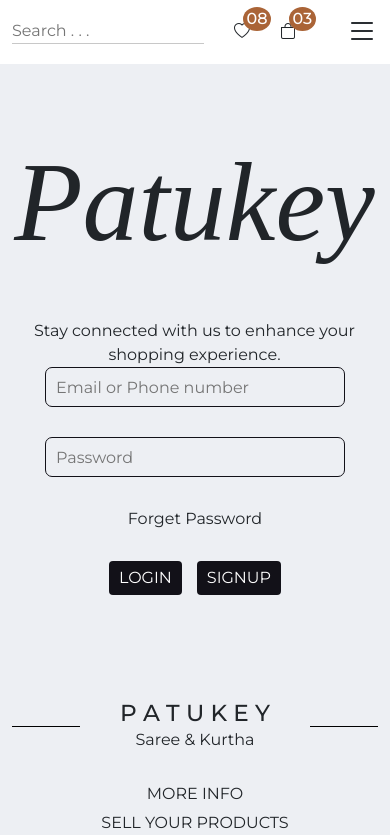
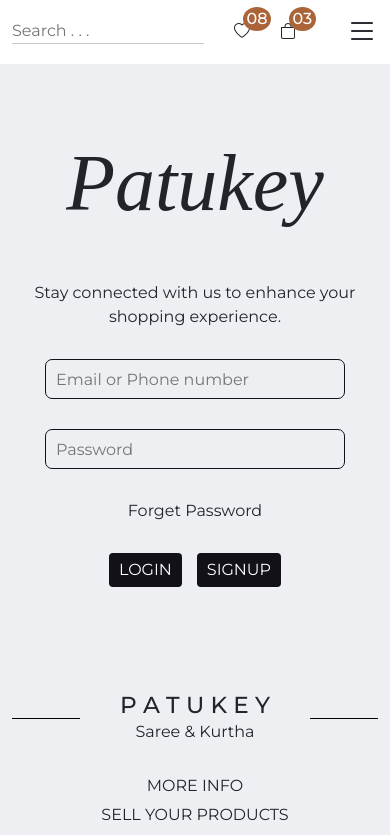
Before and after one commit to diggajbaral/Patukey.com, a React (Vite) app: page /LogIn in a window 390 px wide. Shown: the top 835 px of the page. Built offline with nearby package versions, Linux system fonts and the light colour scheme; a web font is replaced by a local one.

Commit message:
LogIn Responsive Completed

```diff
--- a/src/SCSS/Pages/LogIn.scss
+++ b/src/SCSS/Pages/LogIn.scss
@@ -113,3 +113,30 @@ body.Change-Background {
         }
     }
 }
+
+@media (max-width : 1300px) {}
+
+@media (max-width : 991px) {
+    .LogIn {
+        .Text {
+            border-right: 0px;
+        }
+    }
+    .LogIn-Form {
+        form {
+            margin-top: 30px;
+        }
+    }
+}
+
+@media (max-width : 767px) {
+    .LogIn {
+        .Text {
+            h1 {
+                font-size: 5rem;
+            }
+        }
+    }
+}
+
+@media (max-width : 480px) {}
```
